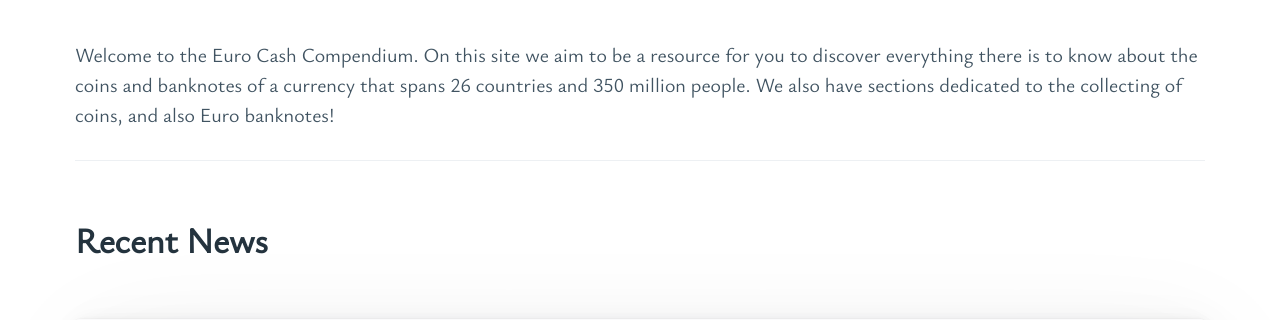
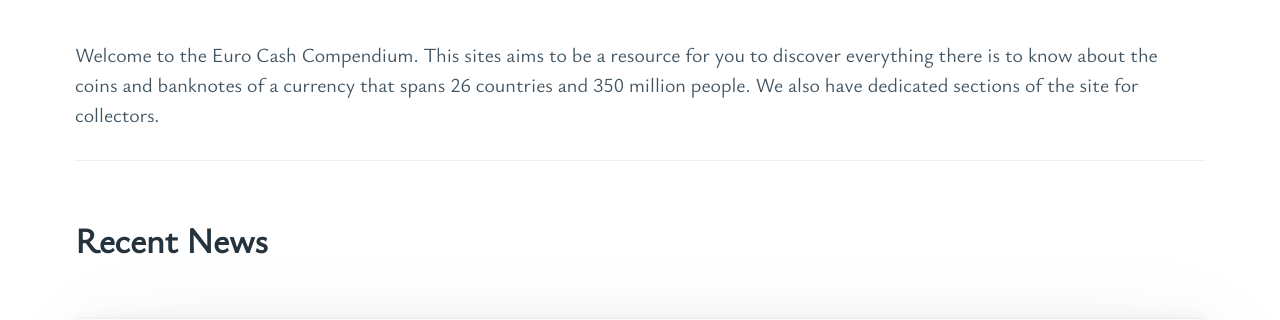
Before and after one commit to Mango0x45/ToBeNamed, a Flask app: page / in a window 1280 px wide. Shown: the part 250-570 px from the top of the page. Run offline with Flask 3, Linux system fonts and the light colour scheme.

Commit message:
Reword the index page

```diff
--- a/src/templates/index.html
+++ b/src/templates/index.html
@@ -12,11 +12,10 @@
 
 <main>
 	<p>{{
-		_("Welcome to the Euro Cash Compendium.  On this site we aim to be a
+		_("Welcome to the Euro Cash Compendium.  This sites aims to be a
 		resource for you to discover everything there is to know about the coins
 		and banknotes of a currency that spans 26 countries and 350 million
-		people.  We also have sections dedicated to the collecting of coins, and
-		also Euro banknotes!")
+		people.  We also have dedicated sections of the site for collectors.")
 	}}</p>
 
 	<hr>
```
